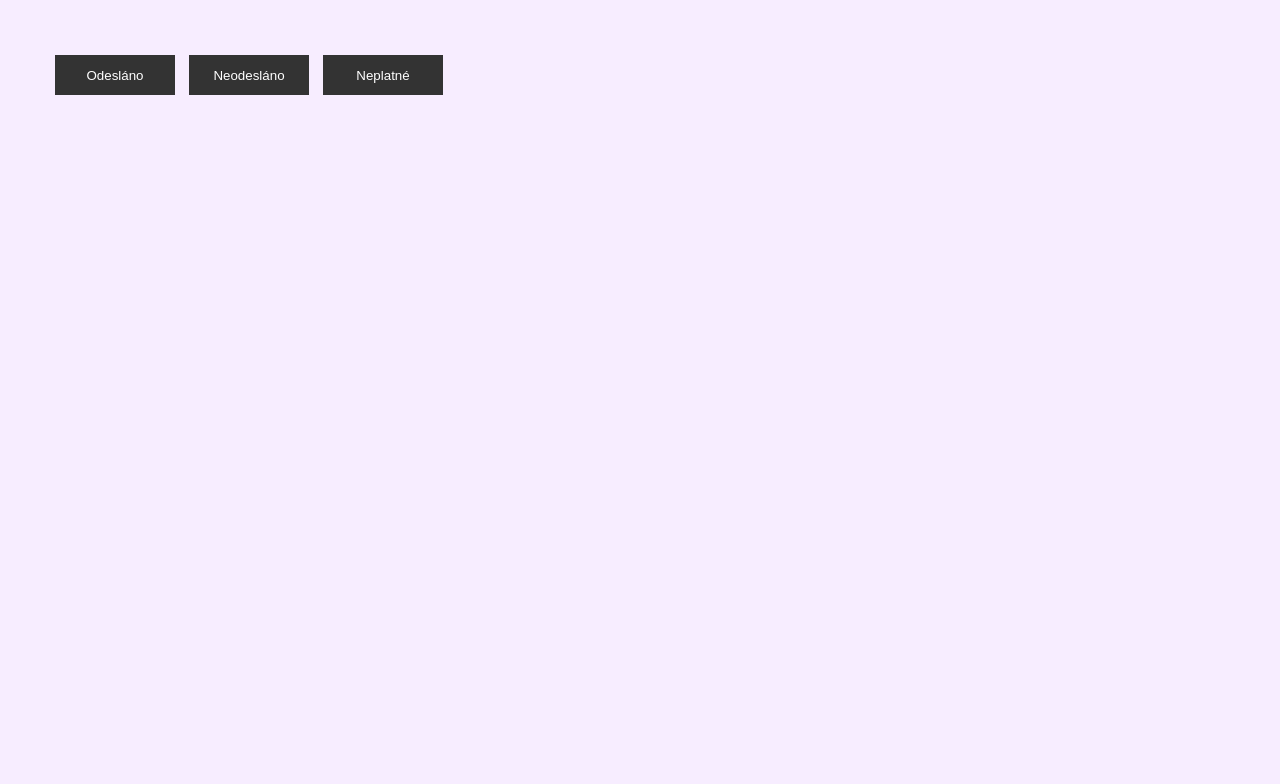
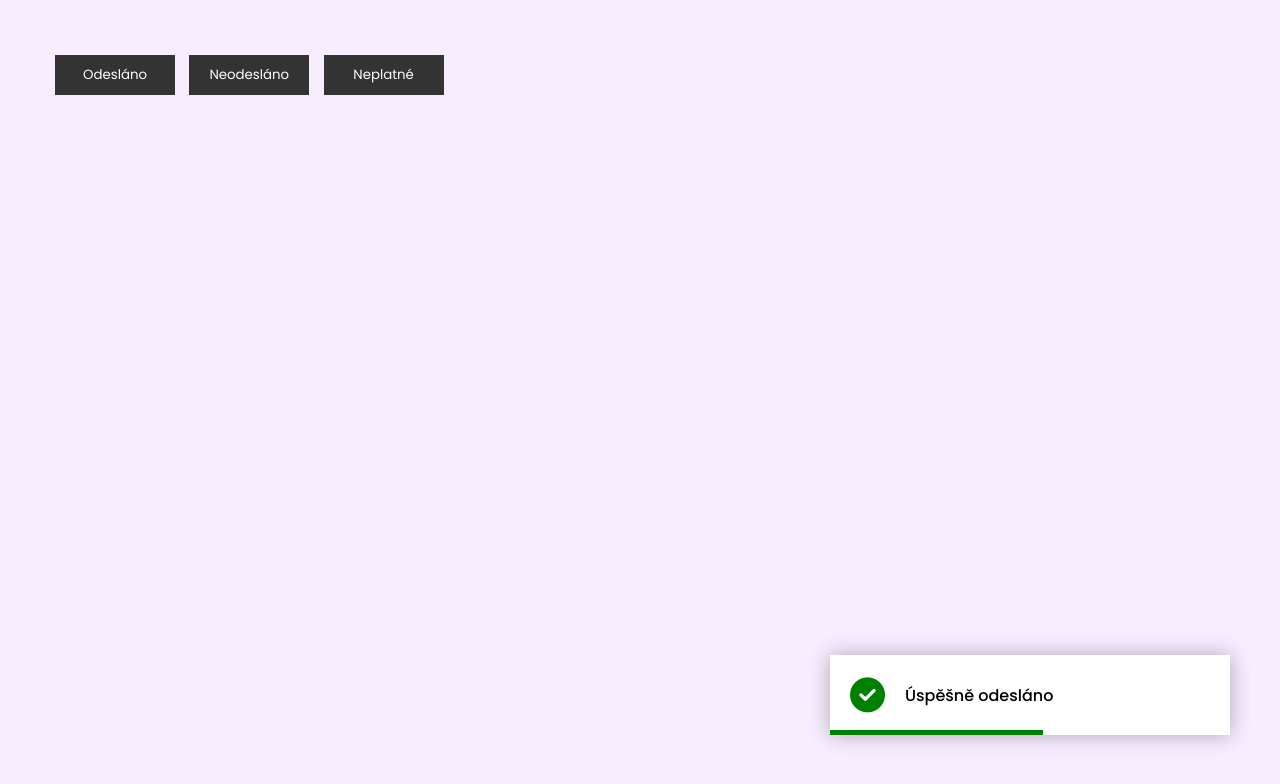
Before and after one commit to Krejcza/notification-pop-up, a plain HTML site: page index.html in a window 1280 px wide. Both pictures are taken after a click on the button "Odesláno". Drawn offline with Linux system fonts and the light colour scheme; a web font is replaced by a local one.

Commit message:
notifikace dodělány a rozpohybováno přes JS

```diff
--- a/index.html
+++ b/index.html
@@ -5,15 +5,16 @@
    <meta name="viewport" content="width=device-width, initial-scale=1.0">
    <link rel="stylesheet" href="style.css">
    <title>Document</title>
+   <script src="https://kit.fontawesome.com/04daac4ce0.js" crossorigin="anonymous"></script>
 </head>
 <body>
    <div class="buttons">
-      <button>Odesláno</button>
-      <button>Neodesláno</button>
-      <button>Neplatné</button>
+      <button class="btn1">Odesláno</button>
+      <button class="btn2">Neodesláno</button>
+      <button class="btn3">Neplatné</button>
    </div>
 
-   <div id="toast-box"></div>
+   <div id="toastBox"></div>
 
    <script src="script.js"></script>
 </body>
--- a/script.js
+++ b/script.js
@@ -0,0 +1,40 @@
+let button1 = document.querySelector('.btn1')
+let button2 = document.querySelector('.btn2')
+let button3 = document.querySelector('.btn3')
+
+let toastBox = document.getElementById('toastBox')
+let successMsg = '<i class="fa-solid fa-circle-check"></i> Úspěšně odesláno'
+let errorMsg = '<i class="fa-solid fa-circle-xmark"></i> Odeslání neúspěšné'
+let invalidMsg = '<i class="fa-solid fa-circle-exclamation"></i> Neplatné zadání'
+
+
+function showToast(msg){
+   let toast = document.createElement('div')
+   toast.classList.add('toast')
+   toast.innerHTML = msg
+   toastBox.appendChild(toast)
+
+   if(msg.includes('neúspěšné')){
+      toast.classList.add('error')
+   }
+   if(msg.includes('Neplatné')){
+      toast.classList.add('invalid')
+   }
+
+   setTimeout(()=>{
+      toast.remove()
+   },6000)
+}
+
+
+
+
+button1.addEventListener('click', function(e){
+   showToast(successMsg)
+})
+button2.addEventListener('click', function(e){
+   showToast(errorMsg)
+})
+button3.addEventListener('click', function(e){
+   showToast(invalidMsg)
+})
--- a/style.css
+++ b/style.css
@@ -1,7 +1,10 @@
+@import url('https://fonts.googleapis.com/css2?family=Dela+Gothic+One&family=Lato:ital,wght@0,100;0,300;0,400;0,700;0,900;1,100;1,300;1,400;1,700;1,900&family=Poppins:ital,wght@0,100;0,200;0,300;0,400;0,500;0,600;0,700;0,800;0,900;1,100;1,200;1,300;1,400;1,500;1,600;1,700;1,800;1,900&display=swap');
+
 *{
    margin: 0;
    padding: 0;
    box-sizing: border-box;
+   font-family: Poppins, sans-serif;
 }
 
 body{
@@ -33,3 +36,67 @@ body{
    overflow: hidden;
    padding: 20px;
 }
+
+.toast{
+   position: relative;
+   width: 400px;
+   height: 80px;
+   background-color: #fff;
+   font-weight: 500;
+   margin: 15px 0;
+   box-shadow: 0 0 20px rgba(0, 0, 0, 0.3);
+   display: flex;
+   align-items: center;
+   transform: translateX(100%);
+   animation: moveleft 0.5s linear forwards;
+}
+
+
+@keyframes moveleft{
+   100%{
+      transform: translateX(0%);
+   }
+}
+
+.toast i{
+   margin: 0 20px;
+   font-size: 35px;
+   color: green;
+}
+
+.toast.error i{
+   margin: 0 20px;
+   font-size: 35px;
+   color: red;
+}
+
+.toast.invalid i{
+   margin: 0 20px;
+   font-size: 35px;
+   color: orange;
+}
+
+.toast::after{
+   content: '';
+   position: absolute;
+   left: 0;
+   bottom: 0;
+   width: 100%;
+   height: 5px;
+   background: green;
+   animation: anim 6s linear forwards;
+}
+
+@keyframes anim{
+   100%{
+      width: 0;
+   }
+}
+
+.toast.error::after{
+   background: red;
+}
+
+.toast.invalid::after{
+   background: orange;
+}
```
